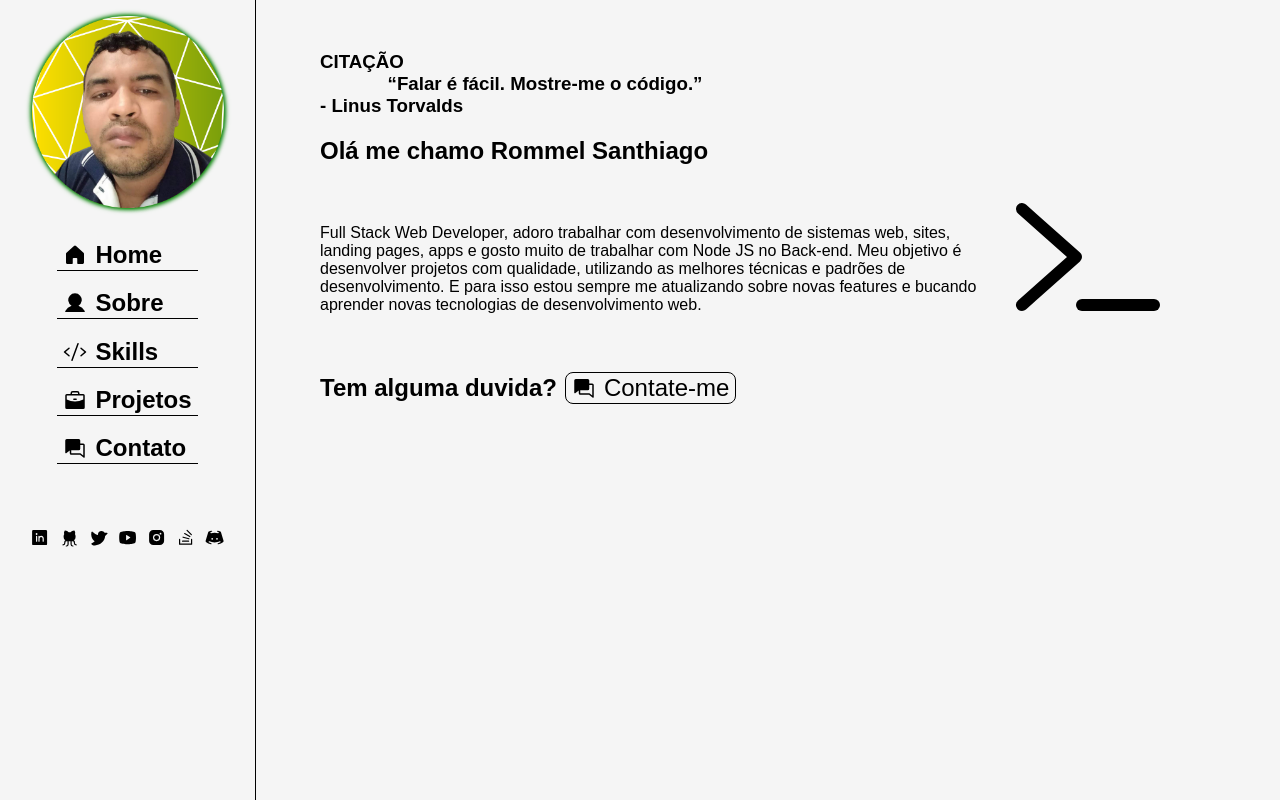
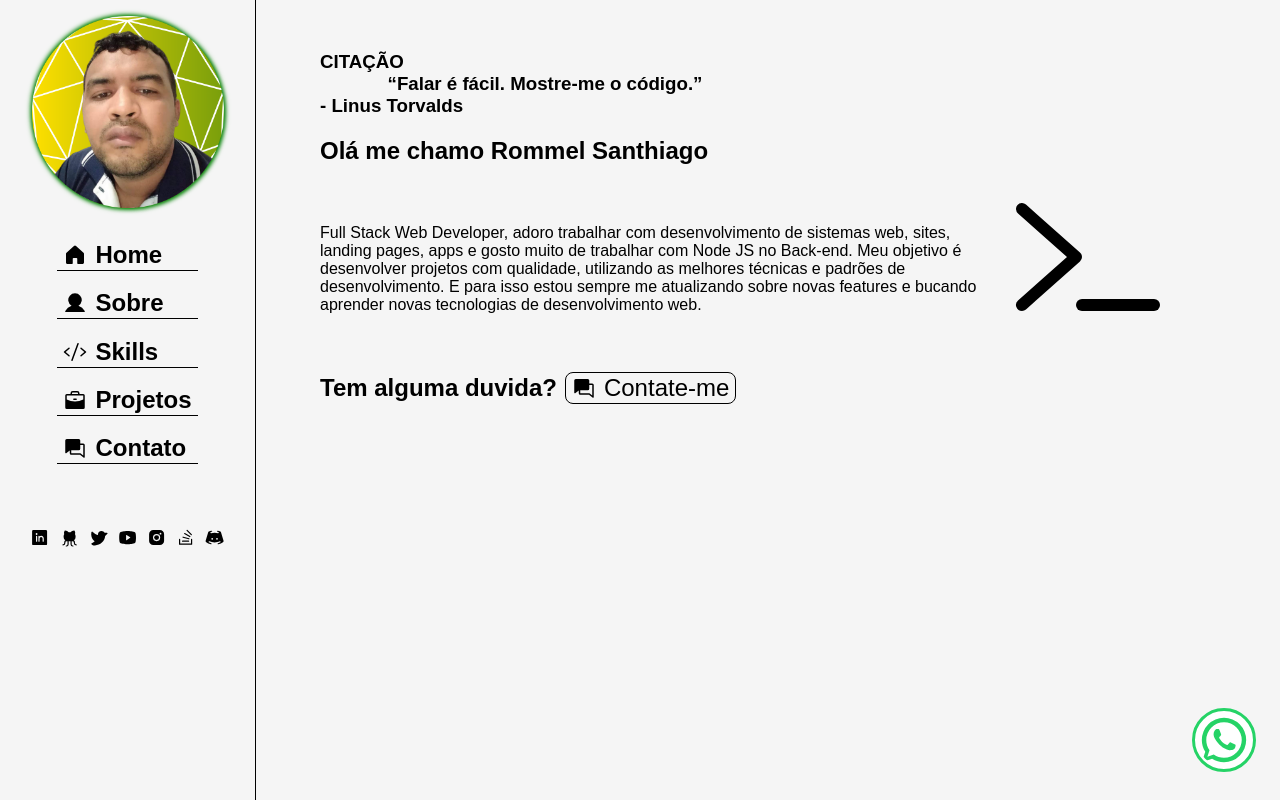
Before and after one commit to rommelsanthiago/portifolio, a React (Vite) app: page / in a window 1280 px wide. Built offline with nearby package versions, Linux system fonts and the light colour scheme.

Commit message:
Add buton WhatsApp contact

```diff
--- a/src/components/Main/index.jsx
+++ b/src/components/Main/index.jsx
@@ -1,5 +1,6 @@
 import React, { useState } from "react";
-import { Divide as Hamburger } from 'hamburger-react'
+import { Divide as Hamburger } from 'hamburger-react';
+import WhatsAppIcon from '@mui/icons-material/WhatsApp';
 
 import * as S from "./styles";
 import Aside from "../Aside";
@@ -37,6 +38,9 @@ export default function Main() {
                 isOpen={isOpen}
                 setOpen={setOpen}
             />
+            <S.Contact href="https://wa.me/5588988750959" target="_blank" >
+                <WhatsAppIcon />
+            </S.Contact>
             <S.Section width={screen > 920 ? '80%' : '100%'} >
                 <Routers />
             </S.Section>
--- a/src/components/Main/styles.js
+++ b/src/components/Main/styles.js
@@ -24,3 +24,26 @@ export const Button = styled.button`
         position: fixed;
     }
 `
+
+export const Contact = styled.a`
+    width: 4em;
+    position: fixed;
+    right: 1.5em;
+    bottom: 1.5em;
+    z-index: 99;
+
+    svg {
+        width: 100%;
+        height: auto;
+        color: #25D366;
+        transition: all 0.3s ease;
+        background: white;
+        border-radius: 50%;
+        border: 3px solid #25D366;
+        padding: 0.1em;
+
+        &: hover {
+            transform: scale(1.1);
+        }
+    }
+`
--- a/src/screens/Skills/styles.js
+++ b/src/screens/Skills/styles.js
@@ -38,6 +38,10 @@ export const Tittle = styled.h2`
 
   @media (max-width: 420px) {
     margin-left: 2rem;
+  }
+
+  @media (max-width: 920px) {
+    margin-left: 3rem;
   }
 `;
 
```
